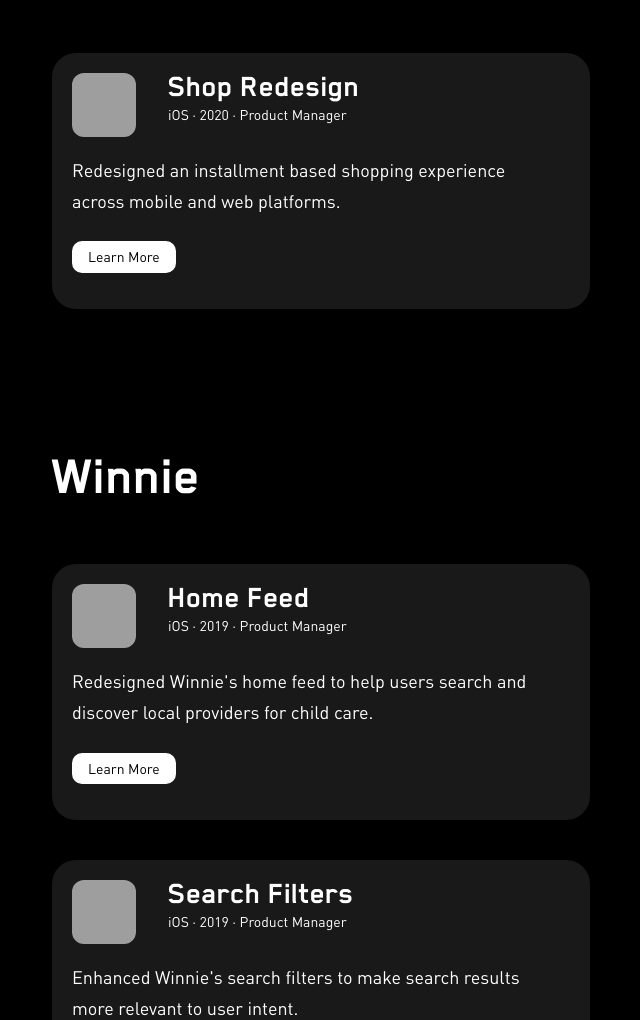
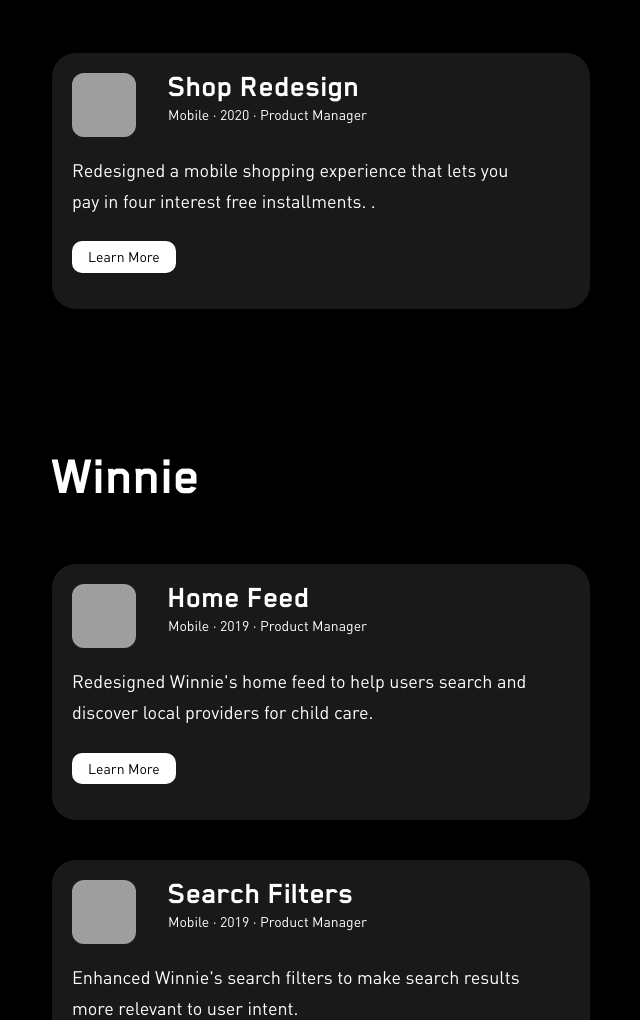
Before and after one commit to jotd/jotd-portfolio, a Jekyll site: the page work/index.html, which Jekyll copies as it is, in a window 1280 px wide and 1400 px high, cut to the strip 202-1222 px from the top of the window. Shown: the whole strip, without its empty margins (319-959 px from the left). Built offline with Jekyll 4.4.1, drawn with Linux system fonts in a browser that asks for light colours; some of the changed text lies outside the part shown; grey boxes are pictures that could not be loaded.

Commit message:
Update index.html

```diff
--- a/work/index.html
+++ b/work/index.html
@@ -58,9 +58,9 @@
       />
       <div class="work-header-text">
         <p class="title">Shop Redesign</p>
-        <p class="work-metadata">iOS · 2020 · Product Manager</p>
+        <p class="work-metadata">Mobile · 2020 · Product Manager</p>
         <p class="blurb">
-          Redesigned an installment based shopping experience across mobile and web platforms.
+          Redesigned a mobile shopping experience that lets you pay in four interest free installments. .
         </p>
          <a href="/winnie/home-feed.html">
           <p class="tag"><span class="tag-text">Learn More</span></p>
@@ -93,7 +93,7 @@
             />
             <div class="work-header-text">
               <p class="title">Home Feed</p>
-              <p class="work-metadata">iOS · 2019 · Product Manager</p>
+              <p class="work-metadata">Mobile · 2019 · Product Manager</p>
               <p class="blurb">
                 Redesigned Winnie's home feed to help users search and discover
                 local providers for child care.
@@ -117,7 +117,7 @@
             />
             <div class="work-header-text">
               <p class="title">Search Filters</p>
-              <p class="work-metadata">iOS · 2019 · Product Manager</p>
+              <p class="work-metadata">Mobile · 2019 · Product Manager</p>
               <p class="blurb">
                 Enhanced Winnie's search filters to make search results more relevant
                 to user intent.
@@ -141,7 +141,7 @@
             />
             <div class="work-header-text">
               <p class="title">Onboarding</p>
-              <p class="work-metadata">iOS · 2019 · Product Manager</p>
+              <p class="work-metadata">Mobile · 2019 · Product Manager</p>
               <p class="blurb">
                 Created Winnie's onboarding to personalize the content shown to users in home feed.
               </p>
```
